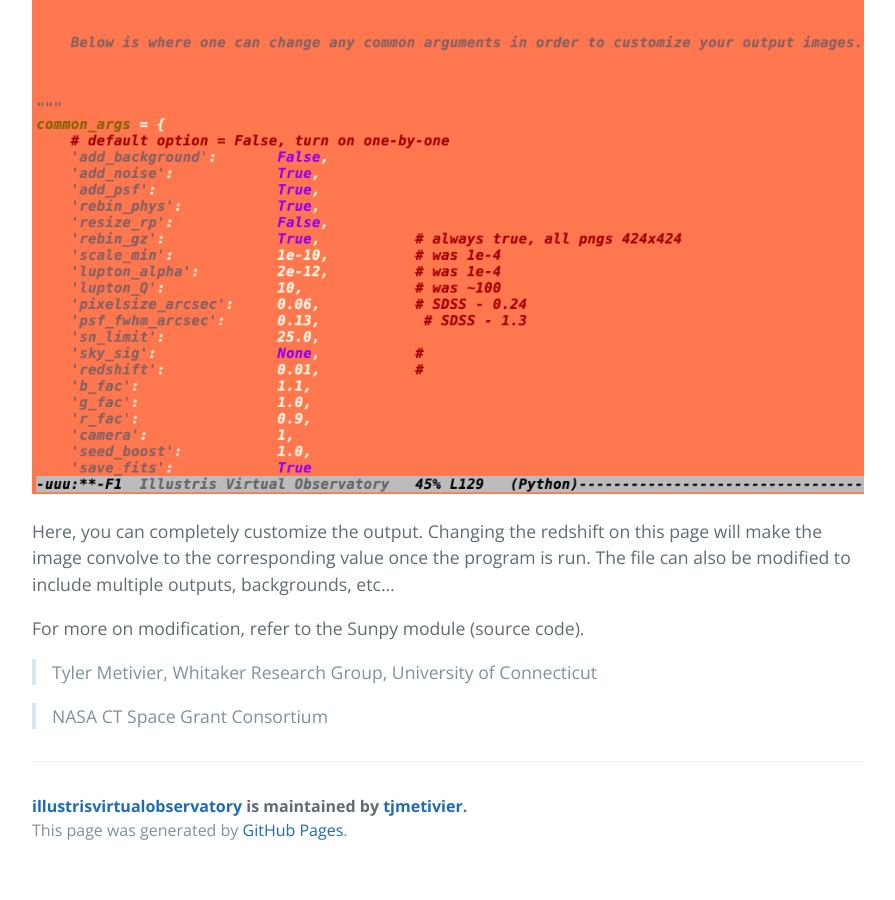
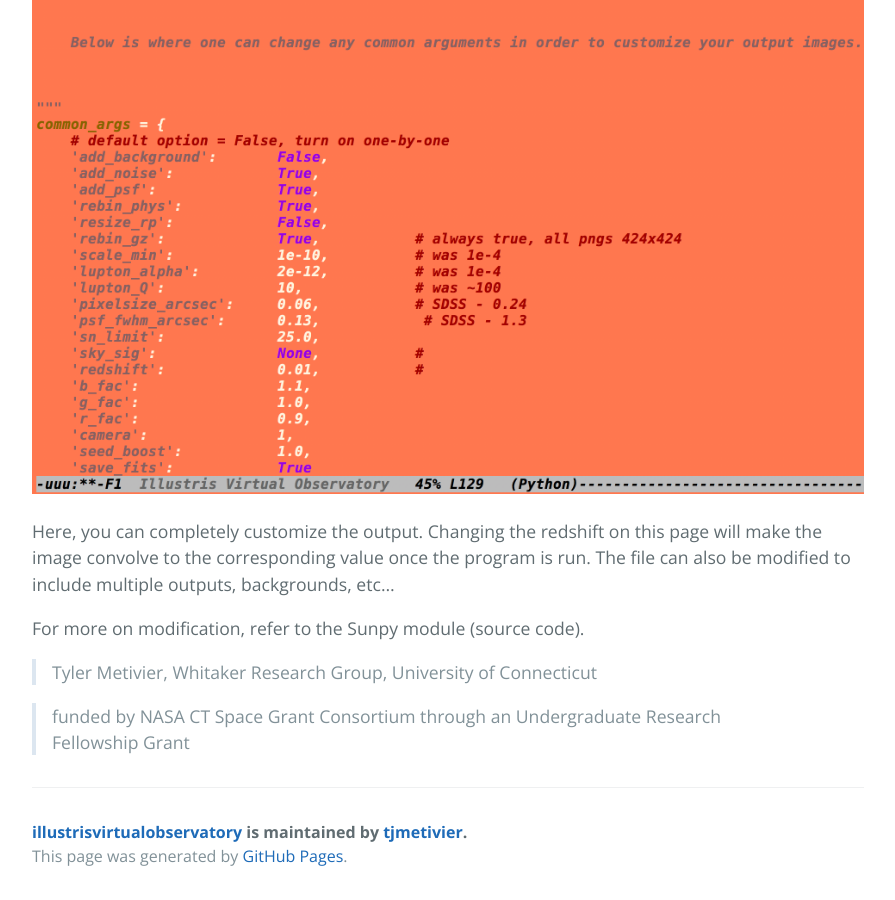
Before and after one commit to tjmetivier/illustrisvirtualobservatory, a Jekyll site: the page built from index.md, in a window 1280 px wide and 900 px high, scrolled down 3964 px. Shown: the whole window, without its empty margins (192-1087 px from the left). Built offline with Jekyll 4.4.1, drawn with Linux system fonts in a browser that asks for light colours; before the commit the page ends 4838 px from its top, so only the background shows below that.

Commit message:
troubleshooting/update

```diff
--- a/index.md
+++ b/index.md
@@ -82,4 +82,4 @@
 
 > Tyler Metivier, Whitaker Research Group, University of Connecticut
 
-> NASA CT Space Grant Consortium
+> funded by NASA CT Space Grant Consortium through an Undergraduate Research Fellowship Grant
```
